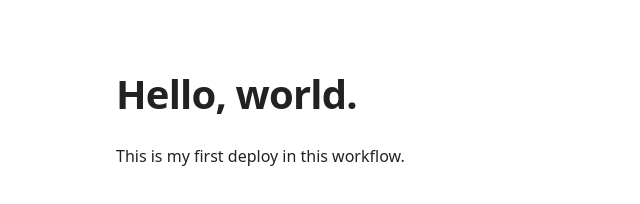
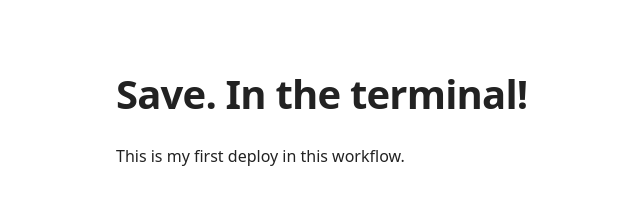
Before and after one commit to bertis3/hello-world-claud-test, a plain HTML site: page index.html in a window 1280 px wide. Shown: the whole page, without its empty margins (204-844 px from the left). Drawn offline with Linux system fonts and the light colour scheme.

Commit message:
Change headline

```diff
--- a/index.html
+++ b/index.html
@@ -22,7 +22,7 @@
     </style>
   </head>
   <body>
-    <h1>Hello, world.</h1>
+    <h1>Save. In the terminal!</h1>
     <p>This is my first deploy in this workflow.</p>
   </body>
 </html>
```
